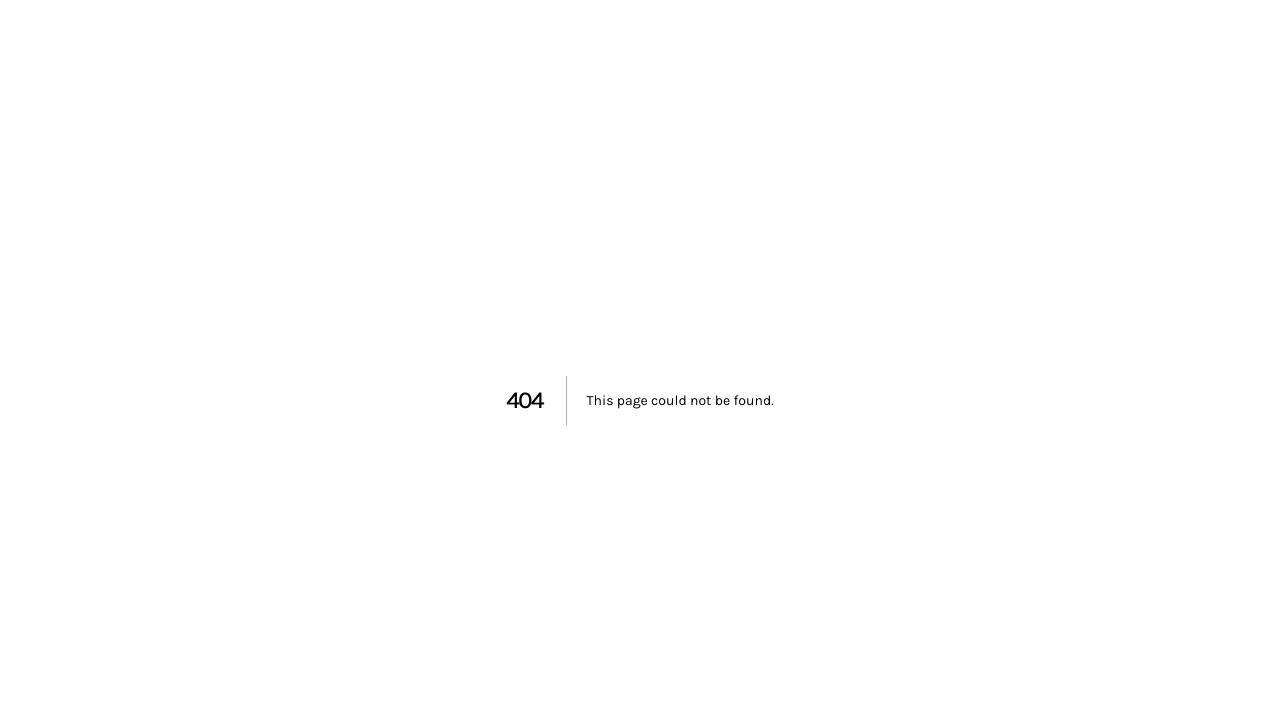
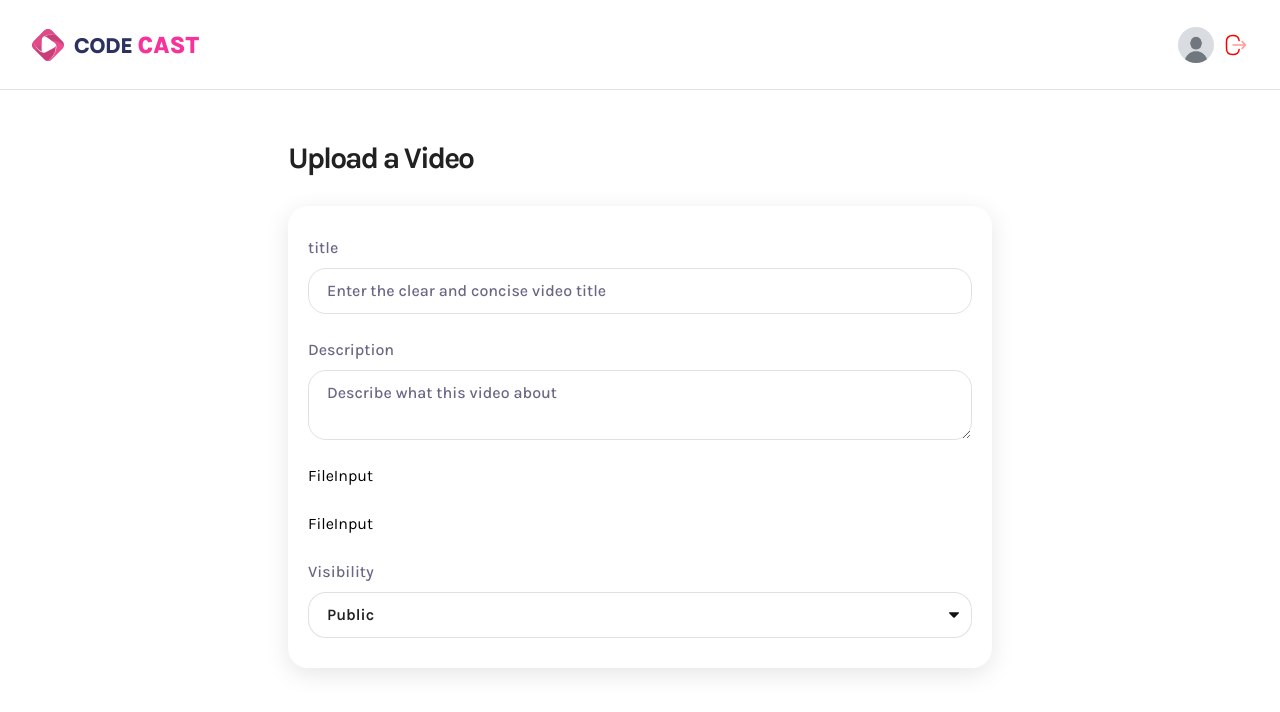
Before and after one commit to Abhinandh05/code_Cast, a Next.js app: page /upload in a window 1280 px wide. Before the commit this address had no page. Shown: the top 712 px of the page. Built offline with nearby package versions, Linux system fonts and the light colour scheme.

Commit message:
component processing

```diff
--- /dev/null
+++ b/app/(root)/upload/page.tsx
@@ -0,0 +1,75 @@
+"use client"
+import React, {ChangeEvent, useState} from 'react'
+import FormField from "@/components/FormField";
+import FileInput from "@/components/FileInput";
+
+const Page = () => {
+    const [formData, setFormData] = useState({
+        title: "",
+        description: "",
+        visibility: 'public'
+    })
+    const [error, setError] = useState(null);
+    const video = {};
+
+    const handleInputChange = (e:ChangeEvent) =>{
+        const {name, value} = e.target;
+        setFormData((prev)=>({...prev, [name]: value}))
+    }
+
+    return (
+        <div className='wrapper-md upload-page'>
+            <h1>Upload a Video</h1>
+
+            {error && <div className='error-field'>{error}</div>}
+            <form className='rounded-20  shadow-10 gap-6 w-full flex flex-col px-5 py-7.5'>
+                <FormField
+                    id='title'
+                    label='title'
+                    placeholder='Enter the clear and concise video title'
+                    value={formData.title}
+                    onChange={handleInputChange}
+
+
+                />
+                <FormField
+                    id='description'
+                    label='Description'
+                    placeholder='Describe what this video about'
+                    value={formData.description}
+                    as='textarea'
+                    onChange={handleInputChange}
+
+
+                />
+                <FileInput
+                    id='video'
+                    label='Video'
+                    accept='video/*'
+                    file={video.file}
+                    previewUrl={video.previewUrl}
+
+                />
+                <FileInput
+
+                />
+                <FormField
+                    id='visibility'
+                    label='Visibility'
+
+                    value={formData.visibility}
+                    as='select'
+                    options={[
+                        { value: 'public', label: 'Public' },
+                        { value: 'private', label: 'Private' },
+                    ]}
+                    onChange={handleInputChange}
+
+
+                />
+            </form>
+
+        </div>
+    )
+}
+export default Page
--- /dev/null
+++ b/components/FileInput.tsx
@@ -0,0 +1,8 @@
+import React from 'react'
+
+const FileInput = () => {
+    return (
+        <div>FileInput</div>
+    )
+}
+export default FileInput
--- /dev/null
+++ b/components/FormField.tsx
@@ -0,0 +1,44 @@
+import React from 'react'
+
+const FormField = ({id, label, type ="text", value, onChange, placeholder, as='input', options=[]} :FormFieldProps) => {
+const InputToRender = ({type} : {type:string}) =>{
+    if(type === 'textarea'){
+        return <textarea
+        id={id}
+        name={id}
+        value={value}
+        onChange={onChange}
+        placeholder={placeholder}
+        />
+
+    } else if(type === 'select'){
+        return <select
+        id={id}
+        name={id}
+        value={value}
+        onChange={onChange}
+
+        >
+            {options?.map(({label, value}) =>(
+                <option key={label} value={value}>{label}</option>
+            ))}
+        </select>
+
+    }else {
+        return <input
+        id={id}
+        name={id}
+        value={value}
+        onChange={onChange}
+        placeholder={placeholder}
+        />
+    }
+}
+    return (
+        <div className='form-field'>
+            <label htmlFor={id}>{label}</label>
+            <InputToRender type={as} />
+        </div>
+    )
+}
+export default FormField
```
